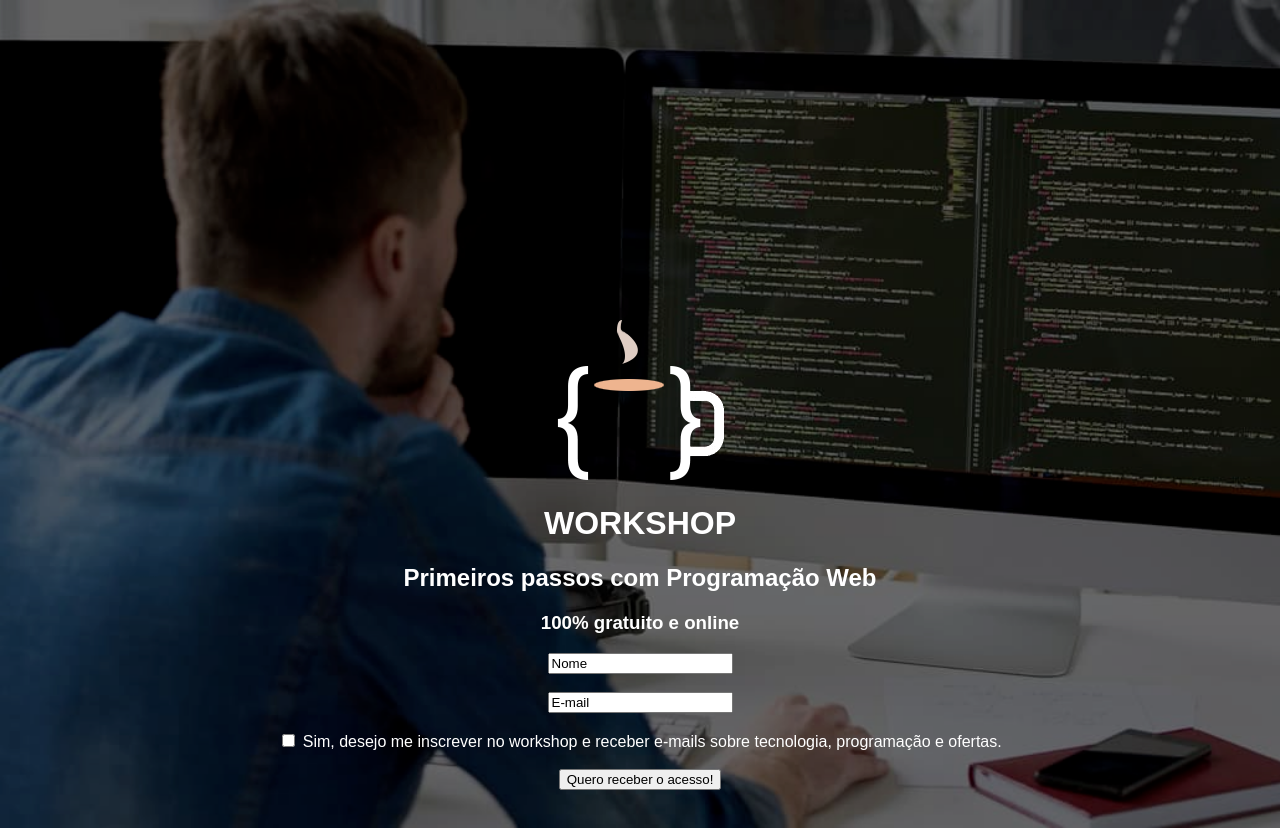
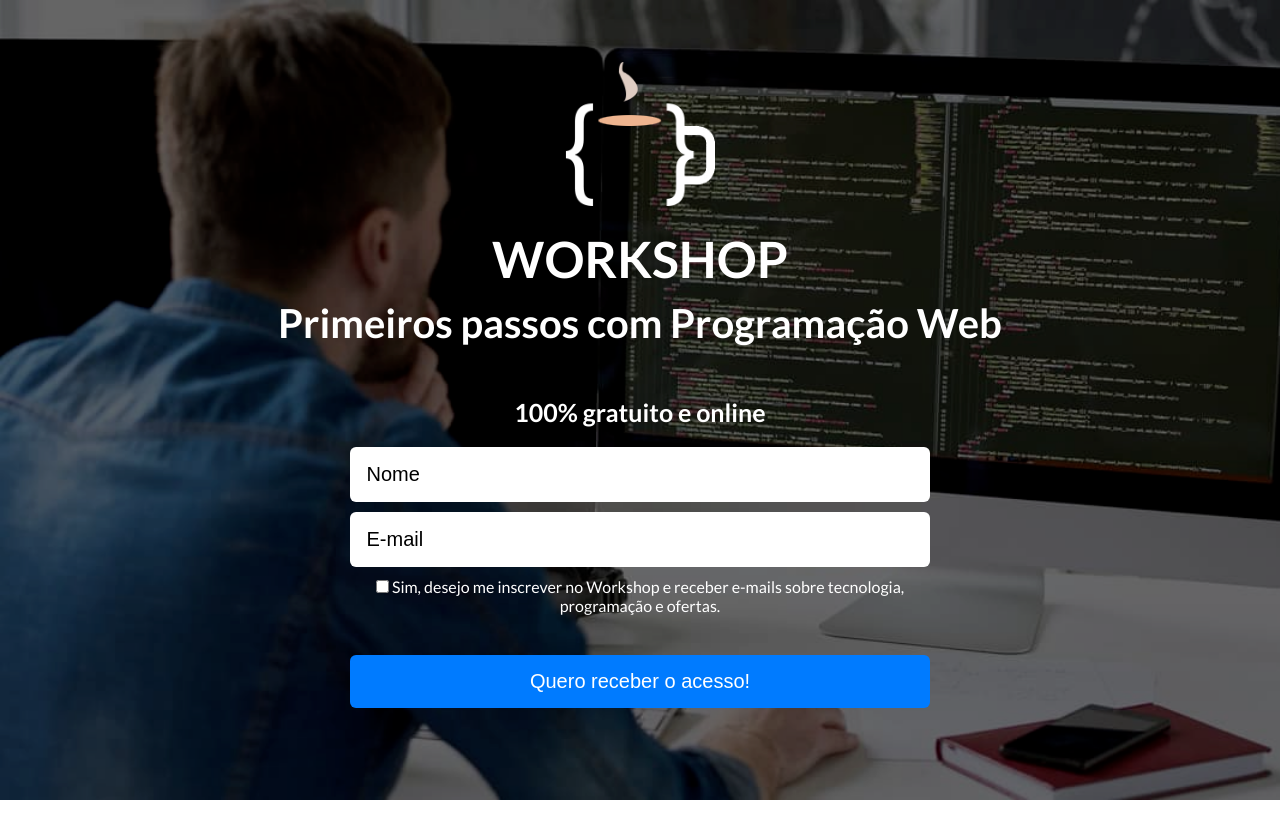
Before and after one commit to tharcilap/exercicio2, a plain HTML site: page index.html in a window 1280 px wide. After the commit the page ends 800 px from the top, so only its background shows below. Drawn offline with Linux system fonts and the light colour scheme.

Commit message:
Add files via upload

```diff
--- a/index.html
+++ b/index.html
@@ -5,12 +5,14 @@
     <meta http-equiv="X-UA-Compatible" content="IE=edge">
     <meta name="viewport" content="width=device-width, initial-scale=1.0">
     <title>Thiago M Medeiros- Treinamento</title>
+    <link rel="preconnect" href="https://fonts.gstatic.com">
+  <link href="https://fonts.googleapis.com/css2?family=Lato:wght@400;700;900&display=swap" rel="stylesheet">
     <link rel="shortcut icon" href="logo.png" />
     <link rel="stylesheet" href="style.css">
 </head>
 <body>
 <div class="container">
-    <img src="logo.png" alt='logo workshop'>
+    <img src="logo.png" alt='logo workshop' class="logo">
 
     <h1>WORKSHOP</h1>
 
@@ -20,13 +22,16 @@
 
     <form action="salvar.html" method="GET">
 
-            <input name='Nome'type="text" value="Nome" placeholder='Nome'>
-            <br><br>
-            <input name="E-mail"type="E-mail" value="E-mail" placeholder="E-mail">
-            <br><br>
-            <input name="autorizacao" type="checkbox" value="autorizacao"><label > Sim, desejo me inscrever no workshop e receber e-mails sobre tecnologia, programação e ofertas.</label>
-            <br><br>
-            <button>Quero receber o acesso!</button>
+            <input name='Nome'type="text" value="Nome" placeholder='Nome' class="input-text">
+
+            <input name="E-mail"type="E-mail" value="E-mail" placeholder="E-mail" class="input-text">
+            <label class="label-checkbox">
+
+                <input type="checkbox">
+                Sim, desejo me inscrever no Workshop e receber e-mails sobre tecnologia, programação e ofertas.
+              </label>
+
+            <button class="button">Quero receber o acesso!</button>
     </form>
 
 </div>
--- a/style.css
+++ b/style.css
@@ -1,22 +1,81 @@
 *{
-   font-family: Arial, Helvetica, sans-serif ;
-}
+  margin: 0;
+  padding: 0;
+  box-sizing: border-box;
 
-h1, h2, h3,form {
-    color: white;
 }
 
 body{
-    margin-top: 25%;
-   background-image: url(background.png);
-   background-repeat: no-repeat;
-   background-size: cover;
+  display: flex;
+  justify-content: center;
+  align-items: center;
+  width: 100%;
+  height: 100vh;
+  background-image: url(background.png);
+  background-repeat: no-repeat;
+  background-size: cover;
+  font-family: 'Lato', sans-serif;
+  color: white;
 }
 
 .container{
+  max-width: 800px;
+  text-align: center;
+}
+
+.logo {
+  width: 150px;
+  margin-bottom: 20px;
+}
+
+h1 {
+  font-size: 50px;
+  font-weight: 700;
+  margin-bottom: 10px;
+}
+
+h2 {
+  font-weight: 700;
+  font-size: 40px;
+  margin-bottom: 50px;
+}
+
+h3 {
+  font-size: 25px;
+  margin-bottom: 20px;
+}
+
+.input-text {
   display: block;
-  text-align: center;
-  margin: auto;
-  height: 500px;
-  width:1000px;
+  width: 80%;
+  outline: none;
+  border: none;
+  padding: 16px;
+  margin: 0 auto 10px auto;
+  border-radius: 6px;
+  font-size: 20px;
 }
+
+.label-checkbox {
+  display: block;
+  width: 80%;
+  margin: 10px auto;
+}
+.button {
+  width: 80%;
+  margin: 30px auto;
+  color: #fff;
+  background-color: #007bff;
+  border-color: #007bff;
+  outline: none;
+  border: none;
+  padding: 15px;
+  font-size: 20px;
+  border-radius: 6px;
+}
+
+.button:hover {
+  color: #fff;
+  background-color: #0069d9;
+  border-color: #0062
+}
```
